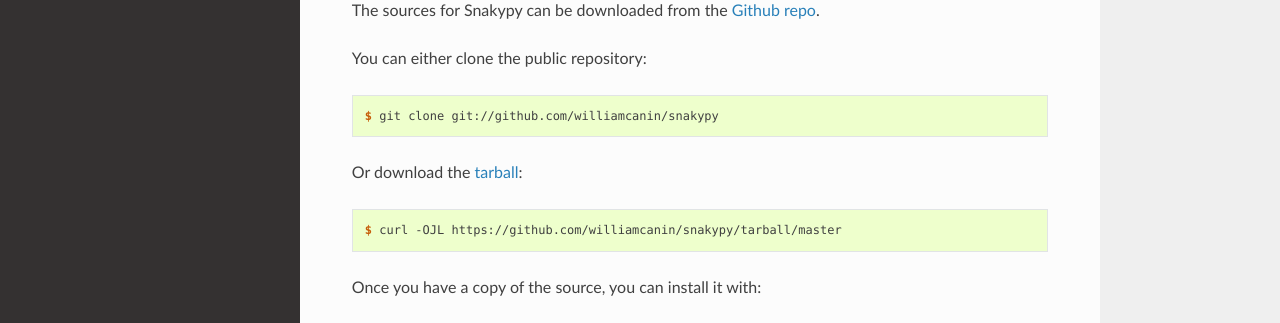
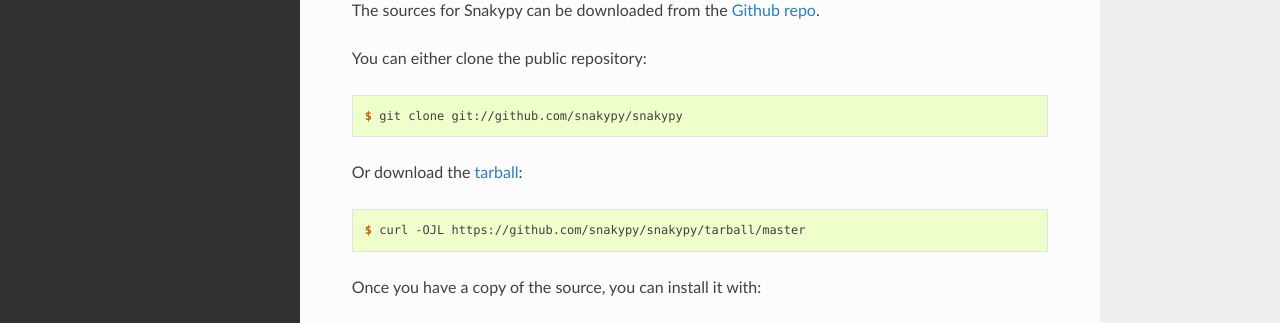
Before and after one commit to snakypy/snakypy, a Sphinx documentation site: the page built from docs/installation.rst, in a window 1280 px wide and 1064 px high. Shown: the part 508-831 px from the top of the window. Built offline with Sphinx 7.4.7 and the Read the Docs theme 2.0.0, drawn with Linux system fonts in a browser that asks for light colours; pages that are not in the unit, such as notebooks, are missing from menus.

Commit message:
Fixing url link for Snakypy organization

```diff
--- a/docs/installation.rst
+++ b/docs/installation.rst
@@ -32,13 +32,13 @@
 
 .. code-block:: console
 
-    $ git clone git://github.com/williamcanin/snakypy
+    $ git clone git://github.com/snakypy/snakypy
 
 Or download the `tarball`_:
 
 .. code-block:: console
 
-    $ curl -OJL https://github.com/williamcanin/snakypy/tarball/master
+    $ curl -OJL https://github.com/snakypy/snakypy/tarball/master
 
 Once you have a copy of the source, you can install it with:
 
@@ -47,5 +47,5 @@
     $ python setup.py install
 
 
-.. _Github repo: https://github.com/williamcanin/snakypy
-.. _tarball: https://github.com/williamcanin/snakypy/tarball/master
+.. _Github repo: https://github.com/snakypy/snakypy
+.. _tarball: https://github.com/snakypy/snakypy/tarball/master
```
